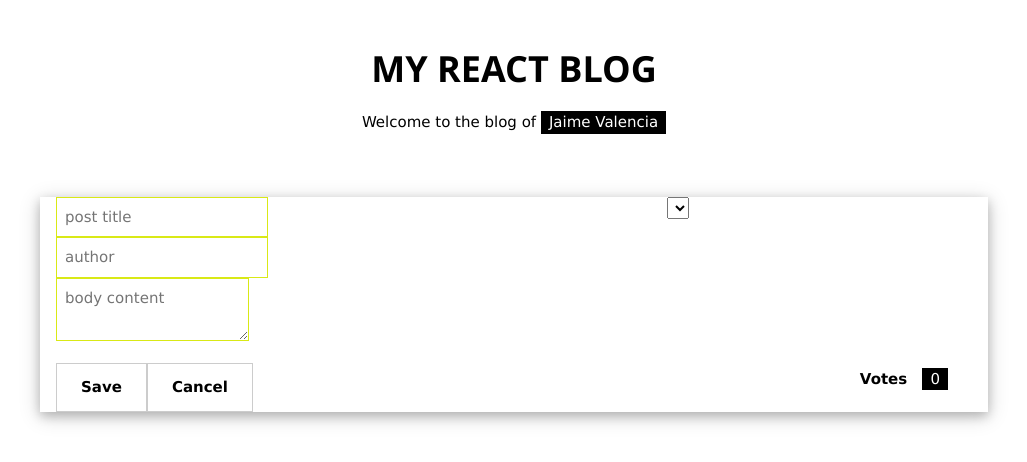
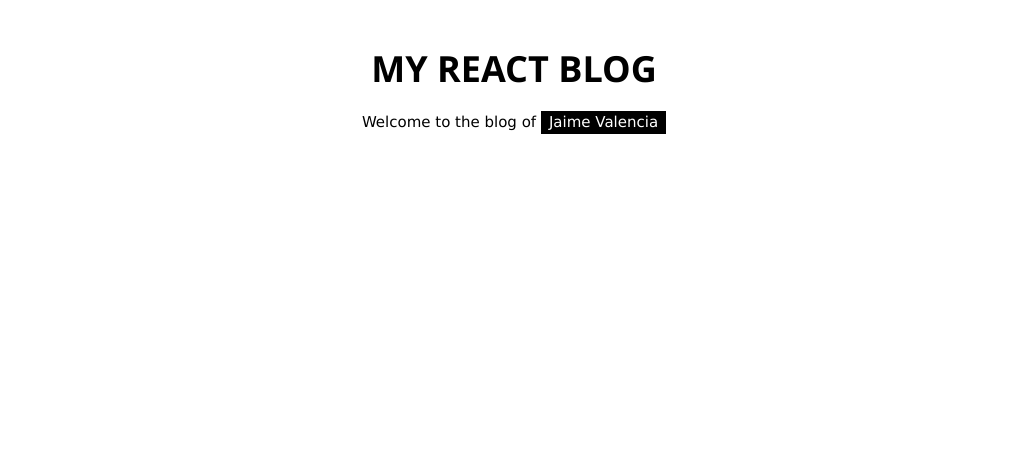
Before and after one commit to vaduinc/reactnd-project-readable, a React (Create React App) app in the folder frontend/: page /post in a window 1280 px wide. Shown: the top 462 px of the page, without its empty margins (126-1153 px from the left). Built offline with nearby package versions, Linux system fonts and the light colour scheme.

Commit message:
add action and postId to POST component

```diff
--- a/frontend/src/components/App.js
+++ b/frontend/src/components/App.js
@@ -71,7 +71,7 @@ class App extends Component {
                         <div className="w3-container">
                             <div className="w3-row">
                                 <div className="w3-col m2 s12">
-                                    <p className="open-search"><Link to="/post" >Add Post</Link></p>
+                                    <p className="open-search"><Link to="/post/add" >Add Post</Link></p>
                                 </div>
                                 <div className="w3-col m4 s12">
                                   <br/>
@@ -97,9 +97,8 @@ class App extends Component {
                 <CategoryList onChangeCategory={this.changeCategory} />
             </div>
           )}/>
-          <Route path='/post' render={({ history }) => (
+          <Route path='/post/:action/:postId?' render={({ history }) => (
             <Post
-                reading={false}
                 onSavedPost={ (didChange) => {
                   this.updateAfterSave(didChange)
                   history.push('/')
--- a/frontend/src/components/Post.js
+++ b/frontend/src/components/Post.js
@@ -20,27 +20,33 @@ class Post extends Component {
 
     render() {
 
-        const { reading } = this.props
+        const { action, postId } = this.props.match.params
+        const { posts } = this.props.posts
 
+        let currentPost
+        if (action!=='add'){
+            currentPost = posts.filter( (item) => item.id===postId)[0]
+        }
+        console.log(currentPost)
         return (
             <div className="w3-card-4 w3-margin w3-white">
                 <form onSubmit={this.handleSubmit} >
                     <div className="w3-container">
                         <div className="w3-row">
                             <div className="w3-col m8 s12">
-                                {reading?<h3><b>TITLE HEADING</b></h3>:<input name="title" type='text'
-                                placeholder='post title' className="w3-simple-input" /> }
+                                {action==='read'?<h3><b>{currentPost.title}</b></h3>
+                                :<input name="title" type='text' defaultValue={currentPost?currentPost.title:''} placeholder='post title' className="w3-simple-input" />}
                             </div>
                             <div className="w3-col m4 s12">
                                 <CategorySelect />
                             </div>
                         </div>
-                        {reading?<h5>Author, <span className="w3-opacity">April 7, 2014</span></h5>:<input name="author" type='text'
+                        {postId?<h5>Author, <span className="w3-opacity">April 7, 2014</span></h5>:<input name="author" type='text'
                         placeholder='author' className="w3-simple-input" /> }
                     </div>
 
                     <div className="w3-container">
-                        {reading?
+                        {postId?
                             <p>Mauris neque quam, fermentum ut nisl vitae, convallis maximus nisl. Sed mattis nunc id lorem euismod placerat. Vivamus porttitor magna enim, ac accumsan tortor cursus at. Phasellus sed ultricies mi non congue ullam corper. Praesent tincidunt sed
                             tellus ut rutrum. Sed vitae justo condimentum, porta lectus vitae, ultricies congue gravida diam non fringilla.</p>
                         :<textarea name="body"
@@ -63,5 +69,8 @@ class Post extends Component {
 
 }
 
+const mapStateToProps = ({ posts, categories }) => ({
+    posts
+})
 
-export default withRouter(connect(null, { savePost })(Post))
+export default withRouter(connect(mapStateToProps, { savePost })(Post))
--- a/frontend/src/components/PostList.js
+++ b/frontend/src/components/PostList.js
@@ -1,5 +1,6 @@
 import React, { Component } from 'react'
 import { connect } from 'react-redux'
+import { Link  } from 'react-router-dom'
 import {fetchPosts} from '../actions/postActions'
 
 class PostList extends Component {
@@ -52,7 +53,7 @@ class PostList extends Component {
                             <p>{post.body}</p>
                             <div className="w3-row">
                                 <div className="w3-col m8 s12">
-                                    <p><button className="w3-button w3-padding-large w3-white w3-border"><b>READ MORE »</b></button></p>
+                                    <p><button className="w3-button w3-padding-large w3-white w3-border"><b><Link to={`/post/read/${post.id}`} >READ MORE »</Link></b></button></p>
                                 </div>
                                 <div className="w3-col m4 w3-hide-small">
                                     <p><span className="w3-padding-large w3-right"><b>Votes  </b> <span className="w3-tag">{post.voteScore}</span></span></p>
```
